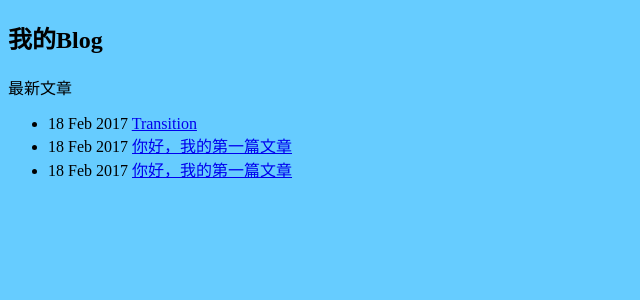
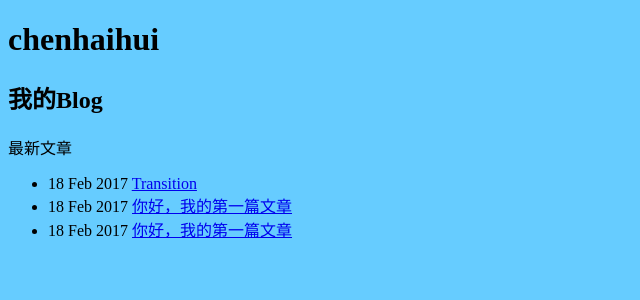
Before and after one commit to seahtml5/seabg_demo, a Jekyll site: the page built from index.html, in a window 1280 px wide. Shown: the top 300 px of the page, without its empty margins (0-640 px from the left). Built offline with Jekyll 4.4.1, drawn with Linux system fonts in a browser that asks for light colours.

Commit message:
update default config

```diff
--- a/_config.yml
+++ b/_config.yml
@@ -1 +1,2 @@
 baseurl: /seabg_demo
+zuozhe: chenhaihui
--- a/_layouts/default.html
+++ b/_layouts/default.html
@@ -3,10 +3,11 @@
 	<head>
 		<meta charset="utf-8" />
 		<title>{{ page.title }}</title>
-		<link rel="stylesheet" type="text/css" href="../js/1.css"/>
+		<link rel="stylesheet" type="text/css" href="/seabg_demo/js/1.css"/>
 		<link rel="stylesheet" type="text/css" href="{{site.baseurl}}/js/2.css"/>
 	</head>
 	<body>
+		<h1>{{ site.zuozhe }}</h1>
 		{{ content }}
 	</body>
 	<script type="text/javascript" src="{{site.baseurl}}/js/1.js"></script>
```
